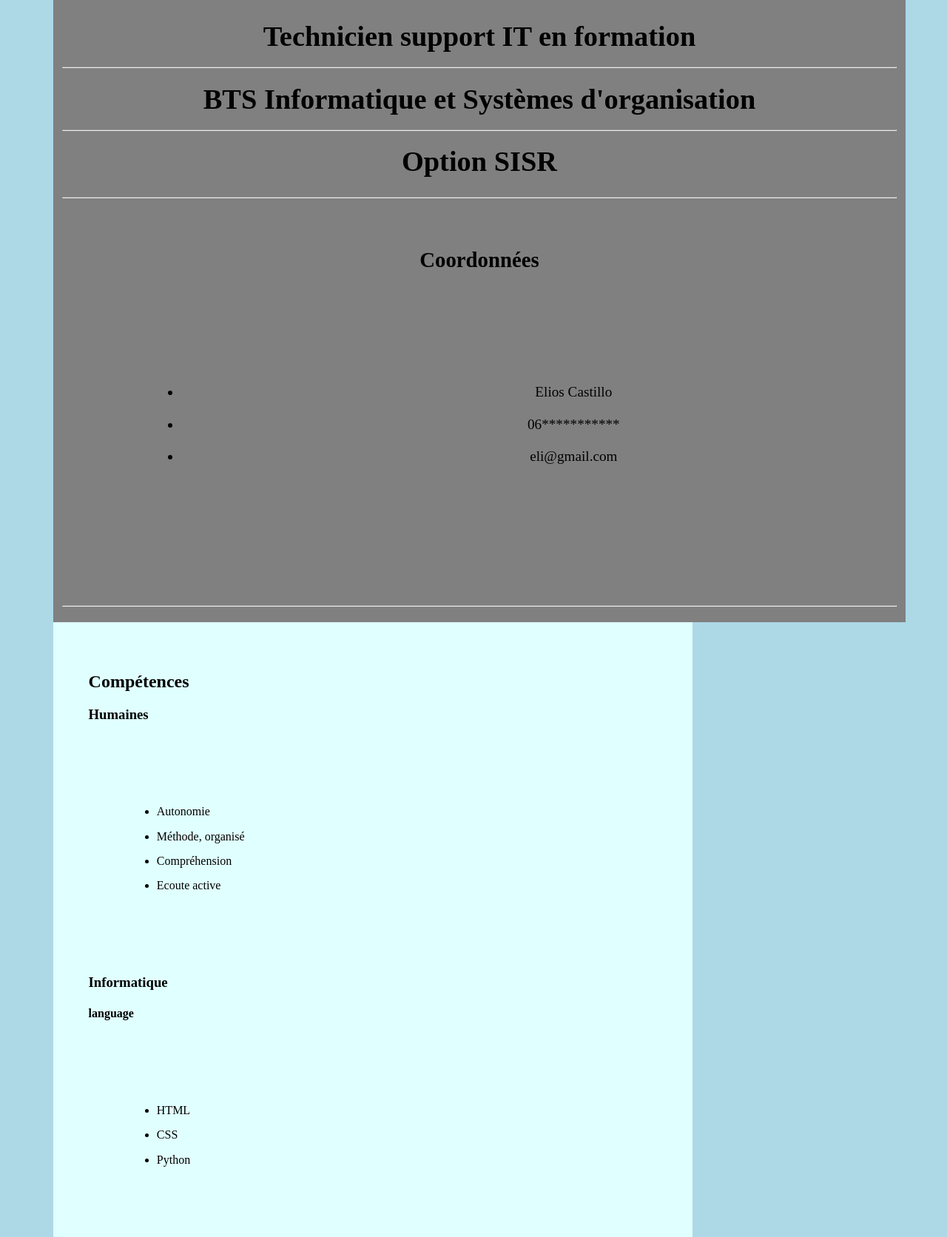
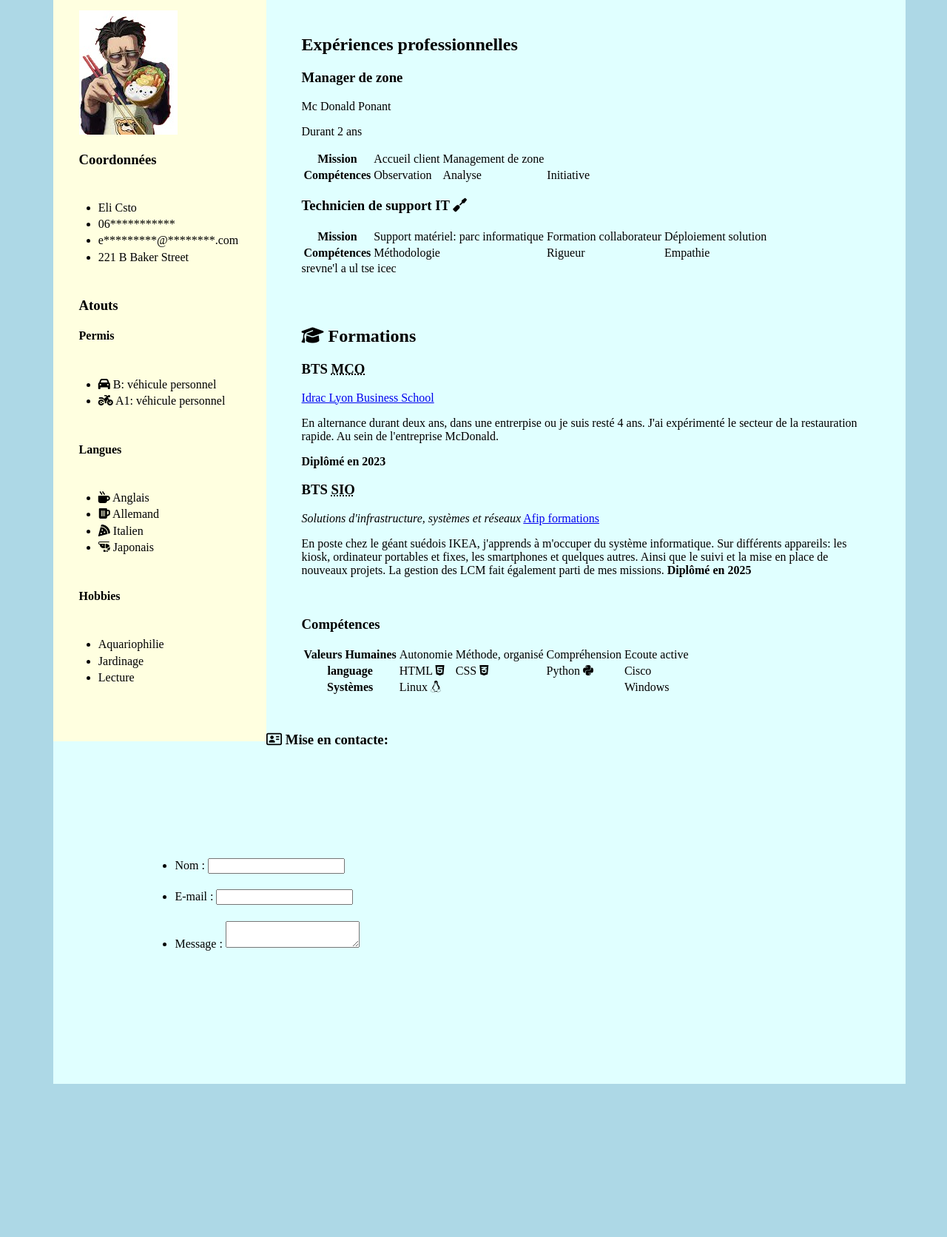
Before and after one commit to Elicoptr/CV, a plain HTML site: page cv/index.html in a window 1280 px wide. Shown: the part 255-1927 px from the top of the page at 74% size. After the commit the page ends 1792 px from the top, so only its background shows below. Drawn offline with Linux system fonts and the light colour scheme.

Commit message:
Update index.html

```diff
--- a/cv/index.html
+++ b/cv/index.html
@@ -1,117 +1,149 @@
 <!DOCTYPE html>
 <html lang="fr">
 
+
 <head>
-
-    <meta charset="UTF-8">
-    <meta name="viewport" content="width=device-width, initial-scale=1.0">
-    <title>CV_Eli_Csto</title>
-    <link href="style.css" type="text/css" rel="stylesheet">
+  <meta charset="UTF-8">
+  <meta name="viewport" content="width=device-width, initial-scale=1.0">
+  <title>Technicien systèmes et réseaux</title>
+  <link href="style.css" type="text/css" rel="stylesheet">
+  <script src="https://kit.fontawesome.com/1eaca09fee.js" crossorigin="anonymous"></script>
+  <script src="https://kit.fontawesome.com/1eaca09fee.js" crossorigin="anonymous"></script>
+  <link rel="stylesheet" href="logo.png">
 </head>
 
 <body>
+  <header>
+    <h1>Technicien support IT en formation<br>BTS <abbr title ="Service informatique aux organisations">SIO</abbr> Option SISR</h1>
+  </header>
+  <aside>
+    <img src="tablier.jpg" alt="Anime_personnage">
+    <h3>Coordonnées</h3>
+    <ul>
+    <li>Eli Csto</li>
+    <li>06***********</li>
+    <li>e*********@********.com</li>
+    <li>221 B Baker Street</li>
+    </ul>
+          <h3>Atouts</h3>
+            <h4>Permis</h4>
+              <ul>
+                <li><i class="fa-solid fa-car"></i> B: véhicule personnel</li>
+                <li><i class="fa-solid fa-motorcycle"></i> A1: véhicule personnel </li>
+              </ul>
+                <h4>Langues</h4>
+                  <ul>
+                    <li><i class="fa-solid fa-mug-hot"></i> Anglais</li>
+                    <li><i class="fa-solid fa-beer-mug-empty"></i> Allemand</li>
+                    <li><i class="fa-solid fa-pizza-slice"></i> Italien</li>
+                    <li><i class="fa-solid fa-shrimp"></i> Japonais</li>
+                  </ul>
+                    <a>
+                      <h4>Hobbies</h4>
+                        <ul>
+                          <li>Aquariophilie</li>
+                          <li>Jardinage</li>
+                          <li>Lecture<cite></cite></li>
+                        </ul>
+                      </a>
+    </aside>
+    <main>
+        <section>
+            <h2>Expériences professionnelles</h2>
+            <h3>Manager de zone</h3>
+            <p>Mc Donald Ponant</p>
+            <p>Durant 2 ans </p>
+                <table>
+            <tr>
+            <th>Mission</th>
+            <td>Accueil client</td>
+            <td>Management de zone</td>
+            </tr>
+            <tr>
+            <th>Compétences</th>
+            <td>Observation</td>
+            <td>Analyse</td>
+            <td>Initiative</td>
+            </table>
+            </tr>
+            <h3>Technicien de support IT <i class="fa-solid fa-screwdriver"></i></h3>
+            <table>
+            <tr>
+            <th>Mission</th>
+            <td>Support matériel: parc informatique</td>
+            <td>Formation collaborateur</td>
+            <td>Déploiement solution</td>
+            </tr>
+            <tr>
+            <th>Compétences</th>
+            <td>Méthodologie</td>
+            <td>Rigueur</td>
+            <td>Empathie</td>
+            </tr>
+        </table>
+        <bdo dir="rtl">ceci est lu a l'envers</bdo>
+        <br>
+    </section>
 
-    <header>
-
-            <img src="tablier.jpg" alt="ImageMoi">
-            <h1>Technicien support IT en formation <hr>BTS Informatique et Systèmes d'organisation <hr>Option SISR</h1>
-        <hr>
-
-        <section class="donnee">
-            <h2>Coordonnées</h2>
-                <ul>
-                    <li>Elios Castillo</li>
-                    <li>06***********</li>
-                    <li>eli@gmail.com</li>
-                </ul>
-         </section>
-               <hr>
-     </header>
-
-     <main>
-
-        <section class="competence">
-
-            <h2>Compétences</h2>
-
-                <h3>Humaines </h3>
-
-                    <ul>
-                        <li>Autonomie</li>
-                        <li>Méthode, organisé</li>
-                        <li>Compréhension</li>
-                        <li>Ecoute active</li>
-                    </ul>
-
-             <h3>Informatique</h3>
-
-                <h4>language</h4>
-                    <ul>
-                        <li>HTML</li>
-                        <li>CSS</li>
-                        <li>Python</li>
-                    </ul>
-
-        </section>
-        <hr>
-        <section class="atout">
-
-            <h2>Atout</h2>
-
-                <article><h3>Permis</h3>
-                    <ul>
-                        <li>B  : véhicule personnel</li>
-                        <li>A1 : véhicule personnel </li>
-                    </ul>
-                </article>
-
-                <article><h3>Langues</h3>
-                    <ul>
-                        <li>Anglais</li>
-                        <li>Allemand</li>
-                        <li>Italien</li>
-                        <li>Japonais</li>
-                    </ul>
-                </article>
-
-           <article> <h3>Hobbies</h3>
-                <ul>
-                    <li>Boxe</li>
-                    <li>Jardinage</li>
-                    <li>Lecture</li>
-                    <li></li>
-                </ul>
-            </article>
-        </section>
-        <hr>
-        <section class="xp">
-
-            <h2>Expériences professionnelles</h2>
-                <section>
-                    <h3>Manager de zone-Mc Donald Ponant</h3>
-                    <article><h5>Mission</h5><ul><li>Accueil client</li><li>Management de zone</li></ul></article><br>
-                    <article><h5>Compétences</h5><ul><li>Observation</li><li>Analyse</li><li>Initiative</li></ul></article>
-                </section>
-                <section>
-                    <h4>Technicien de support IT</h4>
-                    <article><h5>Mission</h5></article><ul><li>Support matériel: parc informatique</li><li>Formation collaborateur</li><li>Déploiement solution</li></ul><br>
-                    <article><h5>Compétences</h5></article><ul><li>Méthodologie</li><li>Rigueur</li><li>Empathie</li></ul>
-                </section>
+    <article>
+        <h2><i class="fa-solid fa-graduation-cap"></i> Formations</h2>
+        <h3>BTS <abbr title="Management commercial opérationnel">MCO</abbr></h3>
+        <a href="https://www.ecoles-idrac.com/campus/lyon">Idrac Lyon Business School</a>
+        <p>En alternance durant deux ans, dans une entrerpise ou je suis resté 4 ans. J'ai expérimenté le secteur de la restauration rapide. Au sein de l'entreprise McDonald. </p><strong>Diplômé en 2023</strong>
+        <h3>BTS <abbr title="Service informatique aux organisations">SIO</abbr></h3>
+        <em>Solutions d'infrastructure, systèmes et réseaux</em>
+        <a href="https://afip-formations.com/">Afip formations</a>
+        <p>En poste chez le géant suédois IKEA, j'apprends à m'occuper du système informatique. Sur différents appareils: les kiosk, ordinateur portables et fixes, les smartphones et quelques autres. Ainsi que le suivi et la mise en place de nouveaux projets. La gestion des LCM fait également parti de mes missions. <strong>Diplômé en 2025</strong></p>
+        <br>
+        <h3>Compétences</h3>
+        <table>
+                  <tr>
+                    <th>Valeurs Humaines</th>
+                    <td>Autonomie</td>
+                    <td>Méthode, organisé</td>
+                    <td>Compréhension</td>
+                    <td>Ecoute active</td>
+                  </tr>
+                  <tr>
+                    <th>language</th>
+                      <td>HTML <i class="fa-brands fa-html5"></i></td>
+                      <td>CSS <i class="fa-brands fa-css3-alt"></i></td>
+                      <td>Python <i class="fa-brands fa-python"></i></td>
+                      <td>Cisco</td>
+                  </tr>
+                  <tr>
+                    <th>Systèmes</th>
+                      <td>Linux <i class="fa-brands fa-linux"></i></td>
+                      <td></td>
+                      <td></td>
+                      <td>Windows</td>
+                  </tr>
+                </table>
+    </article>
 
 
 
-        </section>
-        <hr>
-        <section class="training">
-
-            <h2>Formation classique</h2>
-
-                <h3>Baccalauréat ES</h3><article><h5>Etablissment :</h5><p>Institution St Charles</p></article>
-                <h3>BTS Management commercial opérationnel</h3><article><h5>Etablissement :</h5><p>Idrac Lyon Business School</p></article>
-        </section>
-    </main>
-</body>
 
 
-
+        </main>
+        <footer>
+          <h3><i class="fa-regular fa-address-card"></i> Mise en contacte: </h3>
+          <form action="/ma-page-de-traitement" method="post">
+          <ul>
+          <li>
+          <label for="name">Nom&nbsp;:</label>
+          <input type="text" id="name" name="user_name">
+          </li>
+          <li>
+          <label for="mail">E-mail&nbsp;:</label>
+          <input type="email" id="mail" name="user_mail">
+          </li>
+          <li>
+          <label for="msg">Message&nbsp;:</label>
+          <textarea id="msg" name="user_message"></textarea>
+          </li>
+          </ul>
+          </form>
+      </footer>
+  </body>
 </html>
```
